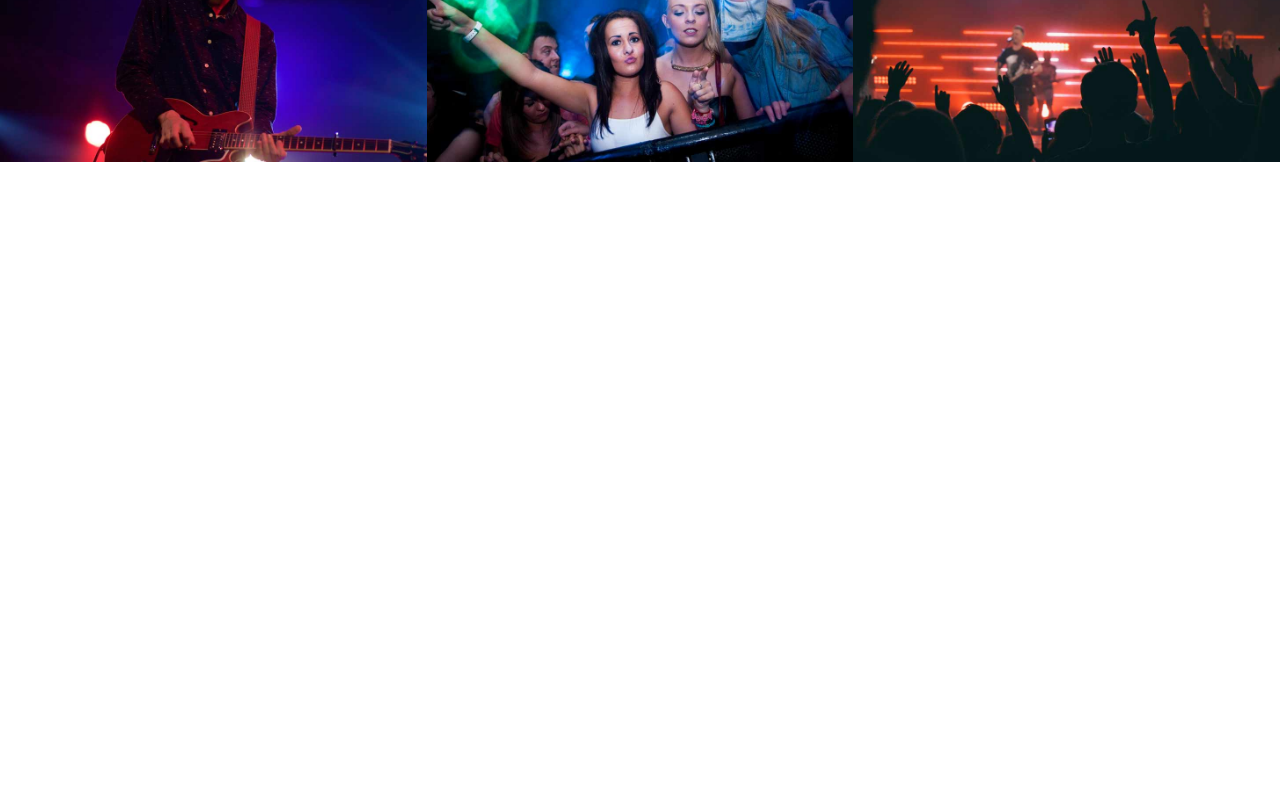
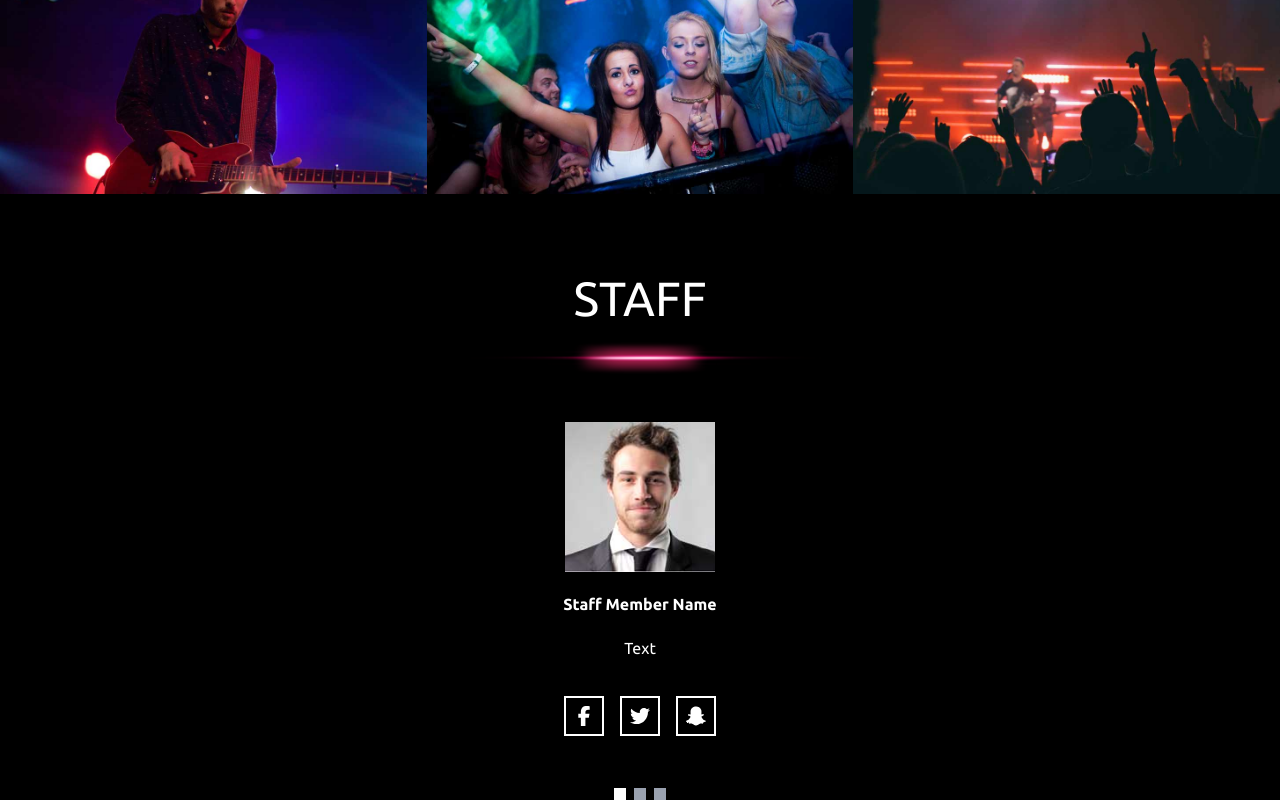
Before and after one commit to eydbjorgham/night-club, a Next.js app: page / in a window 1280 px wide. Shown: the part 2518-3318 px from the top of the page. Before the commit the page ends 2680 px from the top, so only its background shows below. Built offline with nearby package versions, Linux system fonts and the light colour scheme.

Commit message:
staff done

```diff
--- a/src/app/components/Gallery.jsx
+++ b/src/app/components/Gallery.jsx
@@ -12,7 +12,7 @@ const Gallery = () => {
 ];
 
   return (
-    <div>
+    <div className="mt-(--padding)">
         <div className="grid grid-cols-4">
             {images.slice(0, 4).map((image, index) => (
                 <Image
--- /dev/null
+++ b/src/app/components/Staff.jsx
@@ -0,0 +1,39 @@
+import Image from "next/image";
+import { FaFacebookF } from "react-icons/fa6";
+import { FaTwitter } from "react-icons/fa";
+import { FaSnapchatGhost } from "react-icons/fa";
+
+const Staff = () => {
+  return (
+    <div className="mt-(--section-padding) flex flex-col items-center gap-5">
+      <Image
+        src="/assets/content-img/testimonial_3.jpg"
+        alt="Illustration"
+        width={150}
+        height={150}
+      />
+      <h2 className="font-semibold text-(--secondary-color)">
+        Staff Member Name
+      </h2>
+      <p className="text-(--secondary-color)">Text</p>
+      <div className="mt-4 flex justify-center gap-4">
+        <div className="border-2 border-white p-2">
+          <FaFacebookF size={20} color={"white"} />
+        </div>
+        <div className="border-2 border-white p-2">
+          <FaTwitter size={20} color={"white"} />
+        </div>
+        <div className="border-2 border-white p-2">
+          <FaSnapchatGhost size={20} color={"white"} />
+        </div>
+      </div>
+      <div className="mt-(--padding) flex justify-center gap-2">
+        <button className="h-3 w-3 bg-white"></button>
+        <button className="h-3 w-3 bg-gray-400"></button>
+        <button className="h-3 w-3 bg-gray-400"></button>
+      </div>
+    </div>
+  );
+};
+
+export default Staff;
--- a/src/app/page.js
+++ b/src/app/page.js
@@ -5,6 +5,7 @@ import Overskrift from "./components/Overskrift";
 import Welcome from "./components/Welcome";
 import Events from "./components/Events";
 import Gallery from "./components/Gallery";
+import Staff from "./components/Staff";
 
 const ubuntu = Ubuntu({
   subsets: ["latin"],
@@ -41,6 +42,10 @@ export default function Home() {
               <Overskrift text="Gallery" />
               <Gallery />
             </section>
+            <section>
+              <Overskrift text="Staff" />
+              <Staff />
+            </section>
           </main>
           <footer></footer>
         </div>
```
